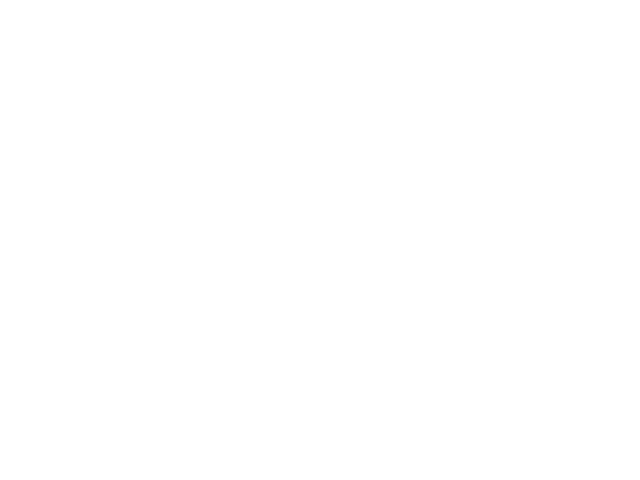
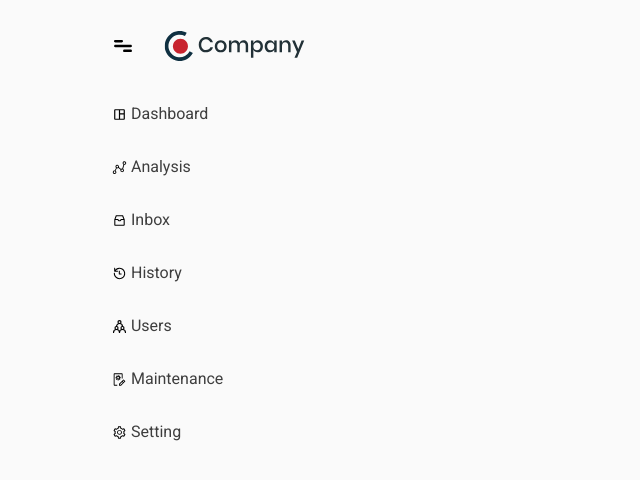
Before and after one commit to Rohit-Tekchandani-2002/tatvasoft_traning, a plain HTML site: page Project/HTML_Training_Assignment/dashboard.html in a window 1280 px wide. Shown: the whole page, without its empty margins (0-640 px from the left). Drawn offline with Linux system fonts and the light colour scheme.

Commit message:
dashboard code added

```diff
--- a/Project/HTML_Training_Assignment/css/style.css
+++ b/Project/HTML_Training_Assignment/css/style.css
@@ -1,10 +1,3 @@
-* {
-    margin: 0;
-    padding: 0;
-    box-sizing: border-box;
-    color: var(--mainBlack);
-}
-
 :root {
     --primaryColor: #C8242F;
     --mainWhite: #FFFFFF;
@@ -69,3 +62,27 @@ body {
     color: var(--mainGrey);
     font-size: 15px;
 }
+.navb-logo{
+    width: 142px;
+    height: 30px;
+    margin: 25px 0px;
+}
+
+.menu-bar{
+    margin: 34px 25px 34px 29px;
+}
+
+.item{
+    width: 183px;
+    height: 43px;
+    margin: 10px 30px;
+}
+
+.icon{
+    width: 15px;
+    height: 15px;
+}
+
+.navb-items{
+
+}
--- a/Project/HTML_Training_Assignment/dashboard.html
+++ b/Project/HTML_Training_Assignment/dashboard.html
@@ -0,0 +1,50 @@
+<!DOCTYPE html>
+<html lang="en">
+
+<head>
+    <meta charset="UTF-8">
+    <meta http-equiv="X-UA-Compatible" content="IE=edge">
+    <meta name="viewport" content="width=device-width, initial-scale=1.0">
+    <title>Dashboard</title>
+    <meta name="viewport" content="width=device-width, initial-scale=1.0, shrink-to-fit=no">
+    <!-- Bootstrap -->
+    <link href="css/bootstrap.min.css" rel="stylesheet">
+    <!-- Style Sheet -->
+    <link rel="stylesheet" href="css/style.css">
+    <!-- Google Fonts -->
+    <link href="https://fonts.googleapis.com/css2?family=Roboto:wght@300;400&display=swap" rel="stylesheet">
+</head>
+
+<body>
+    <div class="container">
+        <div>
+            <img src="images/menu-bar.svg" alt="Logo" class="menu-bar">
+            <img src="images/logo.svg" alt="Logo" class="navb-logo">
+        </div>
+        <div class="navb-items">
+            <div class="item">
+                <img src="images/dashboard-default.svg" alt="icon" height="40px" weight="40px" class="icon"> <span class="navbarfont">Dashboard</span>
+            </div>
+            <div class="item">
+                <img src="images/graph-default.svg" alt="icon" height="40px" weight="40px" class="icon"> <span class="navbarfont">Analysis</span>
+            </div>
+            <div class="item">
+                <img src="images/inbox-default.svg" alt="icon" height="40px" weight="40px" class="icon"> <span class="navbarfont">Inbox</span>
+            </div>
+            <div class="item">
+                <img src="images/clock-default.svg" alt="icon" height="40px" weight="40px" class="icon"> <span class="navbarfont">History</span>
+            </div>
+            <div class="item">
+                <img src="images/user-default.svg" alt="icon" height="40px" weight="40px" class="icon"> <span class="navbarfont">Users</span>
+            </div>
+            <div class="item">
+                <img src="images/maintenance-default.svg" alt="icon" height="40px" weight="40px" class="icon"> <span class="navbarfont">Maintenance</span>
+            </div>
+            <div class="item">
+                <img src="images/setting-default.svg" alt="icon" height="40px" weight="40px" class="icon"> <span class="navbarfont">Setting</span>
+            </div>
+        </div>
+    </div>
+    <script src = "js/bootstrap.bundle.min.js"></script>
+</body>
+</html>
```
